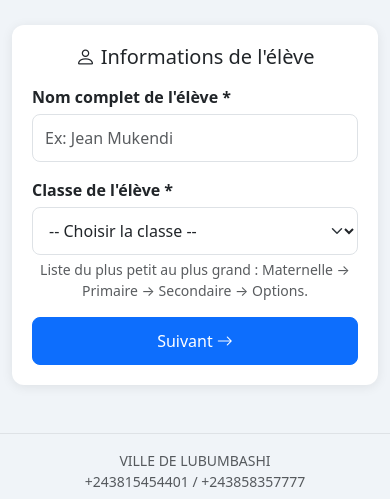
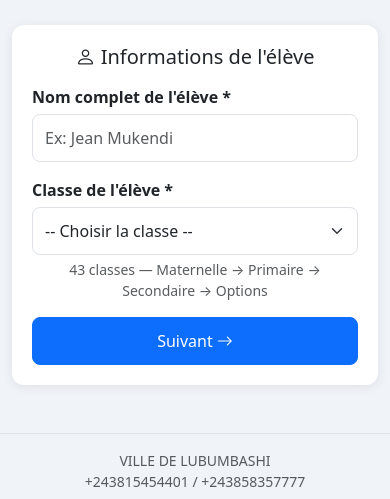
Before and after one commit to nyenyeharry2-beep/SURVEILLANCE-DE-MOTEUR-ELECTRIQUE-AVEC-IOT, a PHP site: page /inscription.php in a window 390 px wide. Shown: the part 256-755 px from the top of the page. Run offline with PHP 8.4, Linux system fonts and the light colour scheme; data comes from the database, SQL or seed files in the repository; some libraries are stand-ins or nearby versions.

Commit message:
Fix class dropdown not showing reliably on mobile
- Use simple placeholder option instead of disabled/hidden
- Remove CSS that broke native select on Android
- Load classes once with fallback if table empty
- Show warning when no classes in database

Co-authored-by: nyenyeharry2-beep <nyenyeharry2-beep@users.noreply.github.com>

```diff
--- a/transport/assets/css/style.css
+++ b/transport/assets/css/style.css
@@ -103,31 +103,17 @@
 .public-main .form-select,
 .public-main textarea.form-control {
     text-align: left;
-    text-align-last: left;
 }
 
-.public-main .form-select {
-    display: block;
+.public-main select.form-select {
     width: 100%;
-    line-height: 1.4;
-    padding-top: 0.65rem;
-    padding-bottom: 0.65rem;
-    -webkit-appearance: menulist;
-    appearance: auto;
     background-color: #fff;
-    overflow: hidden;
-    text-overflow: ellipsis;
-    white-space: nowrap;
+    color: #212529;
 }
 
-.public-main .form-select:focus {
-    box-shadow: 0 0 0 0.2rem rgba(26, 82, 118, 0.15);
-    border-color: var(--primary-color);
-}
-
-.public-main .form-select option {
+.public-main select.form-select option {
     color: #212529;
-    background: #fff;
+    background-color: #fff;
 }
 
 /* Formulaire multi-étapes */
--- a/transport/includes/functions.php
+++ b/transport/includes/functions.php
@@ -469,9 +469,16 @@ function compareSectionsByOrder(string $a, string $b): int
 
 function getActiveClasses(): array
 {
-    $classes = getDB()->query('SELECT * FROM classes WHERE statut = "actif" ORDER BY ordre ASC, nom ASC')->fetchAll();
-    usort($classes, 'compareClassesByOrder');
-    return $classes;
+    try {
+        $classes = getDB()->query('SELECT * FROM classes WHERE statut = "actif" ORDER BY ordre ASC, nom ASC')->fetchAll();
+        if (empty($classes)) {
+            $classes = getDB()->query('SELECT * FROM classes ORDER BY ordre ASC, nom ASC')->fetchAll();
+        }
+        usort($classes, 'compareClassesByOrder');
+        return $classes;
+    } catch (Exception $e) {
+        return [];
+    }
 }
 
 function getClassesForSelect(): array
--- a/transport/includes/header_public.php
+++ b/transport/includes/header_public.php
@@ -9,7 +9,7 @@ require_once __DIR__ . '/functions.php';
     <title><?= e($pageTitle ?? 'Inscription Transport Scolaire') ?></title>
     <link href="https://cdn.jsdelivr.net/npm/bootstrap@5.3.2/dist/css/bootstrap.min.css" rel="stylesheet">
     <link href="https://cdn.jsdelivr.net/npm/bootstrap-icons@1.11.1/font/bootstrap-icons.css" rel="stylesheet">
-    <link href="<?= BASE_URL ?>/assets/css/style.css?v=6" rel="stylesheet">
+    <link href="<?= BASE_URL ?>/assets/css/style.css?v=7" rel="stylesheet">
 </head>
 <body class="public-body">
 <div class="public-header py-3 mb-3">
--- a/transport/inscription.php
+++ b/transport/inscription.php
@@ -5,7 +5,7 @@
 $pageTitle = 'Inscription au transport scolaire';
 require_once __DIR__ . '/includes/header_public.php';
 
-$classes = getActiveClasses();
+$classes = function_exists('getClassesForSelect') ? getClassesForSelect() : getActiveClasses();
 $stops = getActiveStops();
 $tariffs = getActiveTariffs();
 $defaultTariff = getDefaultTariff();
@@ -50,14 +50,20 @@ $suggestedMonth = in_array($currentMonth, array_keys($months)) ? $currentMonth :
                        placeholder="Ex: Jean Mukendi" autocomplete="name">
             </div>
             <div class="mb-3">
-                <label class="form-label">Classe de l'élève *</label>
-                <select name="classe_id" class="form-select" required>
-                    <option value="" disabled selected hidden>-- Choisir la classe --</option>
-                    <?php foreach (getClassesForSelect() as $c): ?>
-                    <option value="<?= $c['id'] ?>"><?= e(formatClassWithSection($c)) ?></option>
+                <label class="form-label" for="classeSelect">Classe de l'élève *</label>
+                <?php if (empty($classes)): ?>
+                <div class="alert alert-warning mb-0">Aucune classe disponible. Contactez l'administration.</div>
+                <?php else: ?>
+                <select id="classeSelect" name="classe_id" class="form-select" required>
+                    <option value="">-- Choisir la classe --</option>
+                    <?php foreach ($classes as $c): ?>
+                    <option value="<?= (int)$c['id'] ?>">
+                        <?= e(function_exists('formatClassWithSection') ? formatClassWithSection($c) : (($c['section'] ?? '') ? $c['section'] . ' — ' . $c['nom'] : $c['nom'])) ?>
+                    </option>
                     <?php endforeach; ?>
                 </select>
-                <div class="form-text">Liste du plus petit au plus grand : Maternelle → Primaire → Secondaire → Options.</div>
+                <div class="form-text"><?= count($classes) ?> classes — Maternelle → Primaire → Secondaire → Options</div>
+                <?php endif; ?>
             </div>
             <button type="button" class="btn btn-primary btn-step w-100 next-step">Suivant <i class="bi bi-arrow-right"></i></button>
         </div>
```
